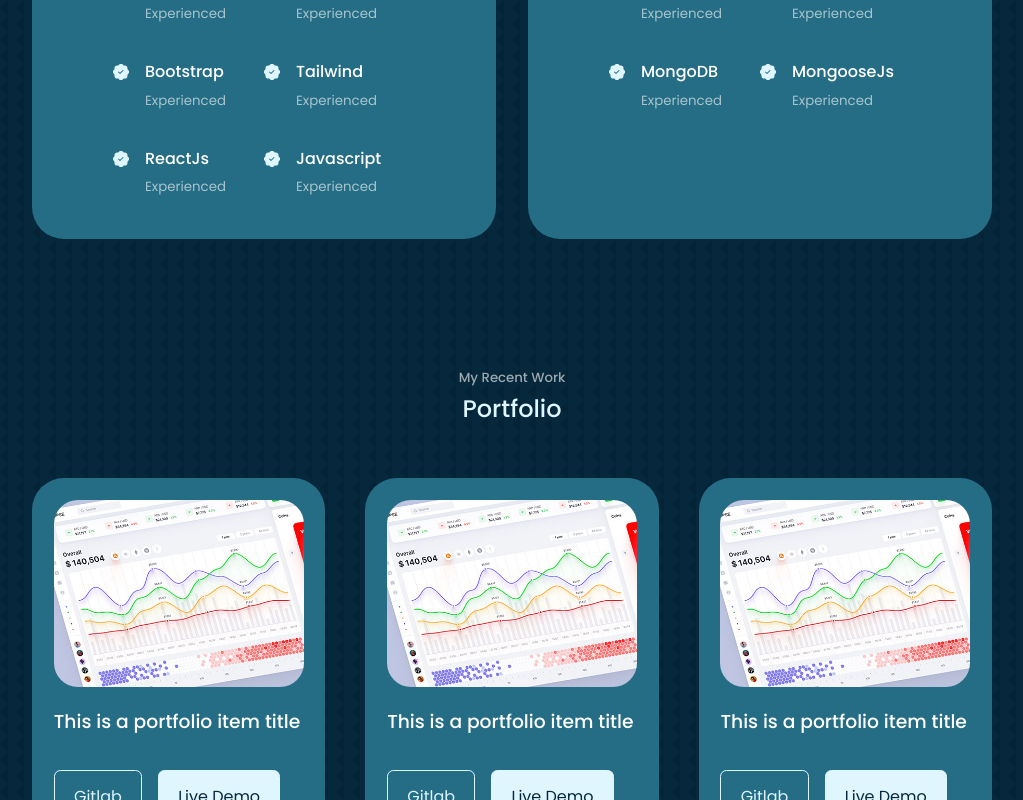
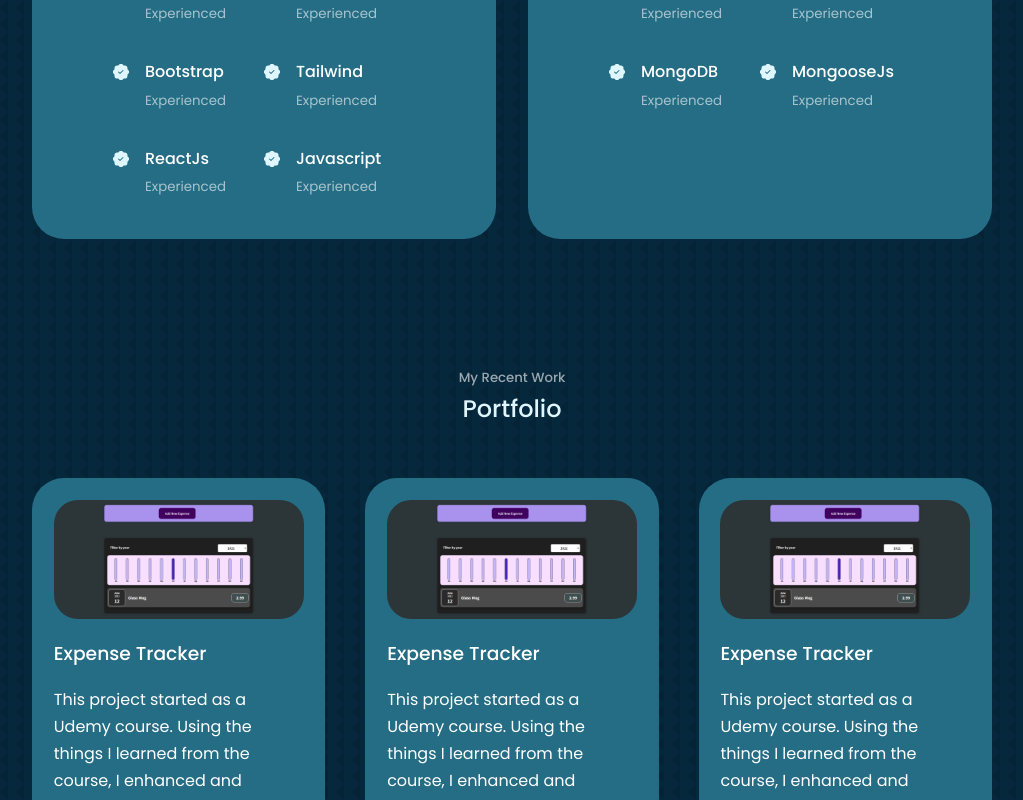
Before and after one commit to dranyam2022/portfolio-maynard, a React (Create React App) app: page / in a window 1280 px wide. Shown: the part 2000-2800 px from the top of the page, without its empty margins (128-1151 px from the left). Built offline with nearby package versions, Linux system fonts and the light colour scheme.

Commit message:
corrected portfolio section and footer

```diff
--- a/src/components/about/About.js
+++ b/src/components/about/About.js
@@ -29,7 +29,7 @@ function About() {
                             <h5>Clients</h5>
                             <small>none</small>
                         </a>
-                        <a className='about__card'>
+                        <a className='about__card' href='#portfolio'>
                             <VscFolderLibrary className='about__icon' />
                             <h5>Projects</h5>
                             <small>Click to see Completed</small>
--- a/src/components/contact/Contact.css
+++ b/src/components/contact/Contact.css
@@ -1,5 +1,5 @@
 .container.contact__container {
-    width: 58%;
+    width: 70%;
     display: grid;
     grid-template-columns: 30% 50%;
     gap: 12%;
--- a/src/components/contact/Contact.js
+++ b/src/components/contact/Contact.js
@@ -43,7 +43,7 @@ function Contact() {
                     <article className='contact__option'>
                         <BsWhatsapp className='contact__option-icon' />
                         <h4>WhatsApp</h4>
-                        <h5>+123456789</h5>
+                        <h5>+639959706655</h5>
                         <a href='https://api.whatsapp.com/send?phone+123456789' target='_blank'>Send a message</a>
                     </article>
                 </div>
--- a/src/components/nav/Nav.js
+++ b/src/components/nav/Nav.js
@@ -3,6 +3,7 @@ import './Nav.css'
 import { AiFillHome } from 'react-icons/ai'
 import { FaUserGraduate, FaBook } from 'react-icons/fa'
 import { RiCustomerServiceFill, RiContactsBookFill } from 'react-icons/ri'
+import { CgWebsite } from 'react-icons/cg'
 
 function Nav() {
     const [activeNav, setActiveNav] = useState('#')
@@ -11,6 +12,7 @@ function Nav() {
         <nav>
             <a href='#' onClick={() => setActiveNav('#')} className={activeNav === '#' ? 'active' : ''}><AiFillHome /></a>
             <a href='#about' onClick={() => setActiveNav('#about')} className={activeNav === '#about' ? 'active' : ''}><FaUserGraduate /></a>
+            <a href='#portfolio' onClick={() => setActiveNav('#portfolio')} className={activeNav === '#portfolio' ? 'active' : ''}><CgWebsite /></a>
             <a href='#experience' onClick={() => setActiveNav('#experience')} className={activeNav === '#experience' ? 'active' : ''}><FaBook /></a>
             <a href='#contact' onClick={() => setActiveNav('#contact')} className={activeNav === '#contact' ? 'active' : ''}><RiContactsBookFill /></a>
         </nav>
--- a/src/components/portfolio/Portfolio.css
+++ b/src/components/portfolio/Portfolio.css
@@ -23,13 +23,14 @@
 }
 
 .portfolio__item h3 {
-    margin: 1.2rem 0 2rem;
+    margin: 1.2rem 0 1rem;
 }
 
 .portfolio__item-cta {
     display: flex;
+    justify-content: center;
     gap: 1rem;
-    margin-bottom: 1rem;
+    margin: 1rem 0;
 }
 
 /* === Media Queries (Medium Devices) === */
--- a/src/components/portfolio/Portfolio.js
+++ b/src/components/portfolio/Portfolio.js
@@ -1,20 +1,45 @@
-import React from 'react'
+import React, { useState } from 'react'
 import './Portfolio.css'
-import IMG1 from '../../assets/portfolio1.jpg'
-import IMG2 from '../../assets/portfolio2.jpg'
-import IMG3 from '../../assets/portfolio3.jpg'
-import IMG4 from '../../assets/portfolio4.jpg'
-import IMG5 from '../../assets/portfolio5.png'
-import IMG6 from '../../assets/portfolio6.jpg'
+import IMG1 from '../../assets/expense_tracker.png'
+
 
 function Portfolio() {
+    const data = [
+        {
+            id: 1,
+            image: IMG1,
+            title: 'Expense Tracker',
+            gitlab: 'https://gitlab.com/dranyam123/expense-tracker',
+            demo: 'https://expense-tracker-phi-mauve.vercel.app/',
+            description: 'This project started as a Udemy course. Using the things I learned from the course, I enhanced and completed it.'
+        },
+        {
+            id: 2,
+            image: IMG1,
+            title: 'Expense Tracker',
+            gitlab: 'https://gitlab.com/dranyam123/expense-tracker',
+            demo: 'https://expense-tracker-phi-mauve.vercel.app/',
+            demo: 'https://expense-tracker-phi-mauve.vercel.app/',
+            description: 'This project started as a Udemy course. Using the things I learned from the course, I enhanced and completed it.'
+        },
+        {
+            id: 3,
+            image: IMG1,
+            title: 'Expense Tracker',
+            gitlab: 'https://gitlab.com/dranyam123/expense-tracker',
+            demo: 'https://expense-tracker-phi-mauve.vercel.app/',
+            demo: 'https://expense-tracker-phi-mauve.vercel.app/',
+            description: 'This project started as a Udemy course. Using the things I learned from the course, I enhanced and completed it.'
+        },
+    ]
+
     return (
         <section id='portfolio'>
 
             <h5>My Recent Work</h5>
             <h2>Portfolio</h2>
 
-            <div className='container portfolio__container'>
+            {/* <div className='container portfolio__container'>
                 <article className='portfolio__item'>
                     <div className='portfolio__item-image'>
                         <img src={IMG1}></img>
@@ -25,56 +50,26 @@ function Portfolio() {
                         <a href='https://dribble.com/Alien_pixels' className='btn btn-primary' target='_blank'>Live Demo</a>
                     </div>
                 </article>
-                <article className='portfolio__item'>
-                    <div className='portfolio__item-image'>
-                        <img src={IMG1}></img>
-                    </div>
-                    <h3>This is a portfolio item title</h3>
-                    <div className='portfolio__item-cta'>
-                        <a href='https://gitlab.com' className='btn' target='_blank'>Gitlab</a>
-                        <a href='https://dribble.com/Alien_pixels' className='btn btn-primary' target='_blank'>Live Demo</a>
-                    </div>
-                </article>
-                <article className='portfolio__item'>
-                    <div className='portfolio__item-image'>
-                        <img src={IMG1}></img>
-                    </div>
-                    <h3>This is a portfolio item title</h3>
-                    <div className='portfolio__item-cta'>
-                        <a href='https://gitlab.com' className='btn' target='_blank'>Gitlab</a>
-                        <a href='https://dribble.com/Alien_pixels' className='btn btn-primary' target='_blank'>Live Demo</a>
-                    </div>
-                </article>
-                <article className='portfolio__item'>
-                    <div className='portfolio__item-image'>
-                        <img src={IMG1}></img>
-                    </div>
-                    <h3>This is a portfolio item title</h3>
-                    <div className='portfolio__item-cta'>
-                        <a href='https://gitlab.com' className='btn' target='_blank'>Gitlab</a>
-                        <a href='https://dribble.com/Alien_pixels' className='btn btn-primary' target='_blank'>Live Demo</a>
-                    </div>
-                </article>
-                <article className='portfolio__item'>
-                    <div className='portfolio__item-image'>
-                        <img src={IMG1}></img>
-                    </div>
-                    <h3>This is a portfolio item title</h3>
-                    <div className='portfolio__item-cta'>
-                        <a href='https://gitlab.com' className='btn' target='_blank'>Gitlab</a>
-                        <a href='https://dribble.com/Alien_pixels' className='btn btn-primary' target='_blank'>Live Demo</a>
-                    </div>
-                </article>
-                <article className='portfolio__item'>
-                    <div className='portfolio__item-image'>
-                        <img src={IMG1}></img>
-                    </div>
-                    <h3>This is a portfolio item title</h3>
-                    <div className='portfolio__item-cta'>
-                        <a href='https://gitlab.com' className='btn' target='_blank'>Gitlab</a>
-                        <a href='https://dribble.com/Alien_pixels' className='btn btn-primary' target='_blank'>Live Demo</a>
-                    </div>
-                </article>
+            </div> */}
+            <div className='container portfolio__container'>
+                {
+                    data.map(({ id, image, title, gitlab, demo, description }) => {
+                        return (
+
+                            <article className='portfolio__item' key={id}>
+                                <div className='portfolio__item-image'>
+                                    <img src={image}></img>
+                                </div>
+                                <h3>{title}</h3>
+                                <p>{description}</p>
+                                <div className='portfolio__item-cta'>
+                                    <a href={gitlab} className='btn' target='_blank'>Gitlab</a>
+                                    <a href={demo} className='btn btn-primary' target='_blank'>Live Demo</a>
+                                </div>
+                            </article>
+                        )
+                    })
+                }
             </div>
 
         </section>
```
Also changed, not shown: src/components/footer/Footer.js (+6 -6 lines), src/assets/expense_tracker.png (added).
